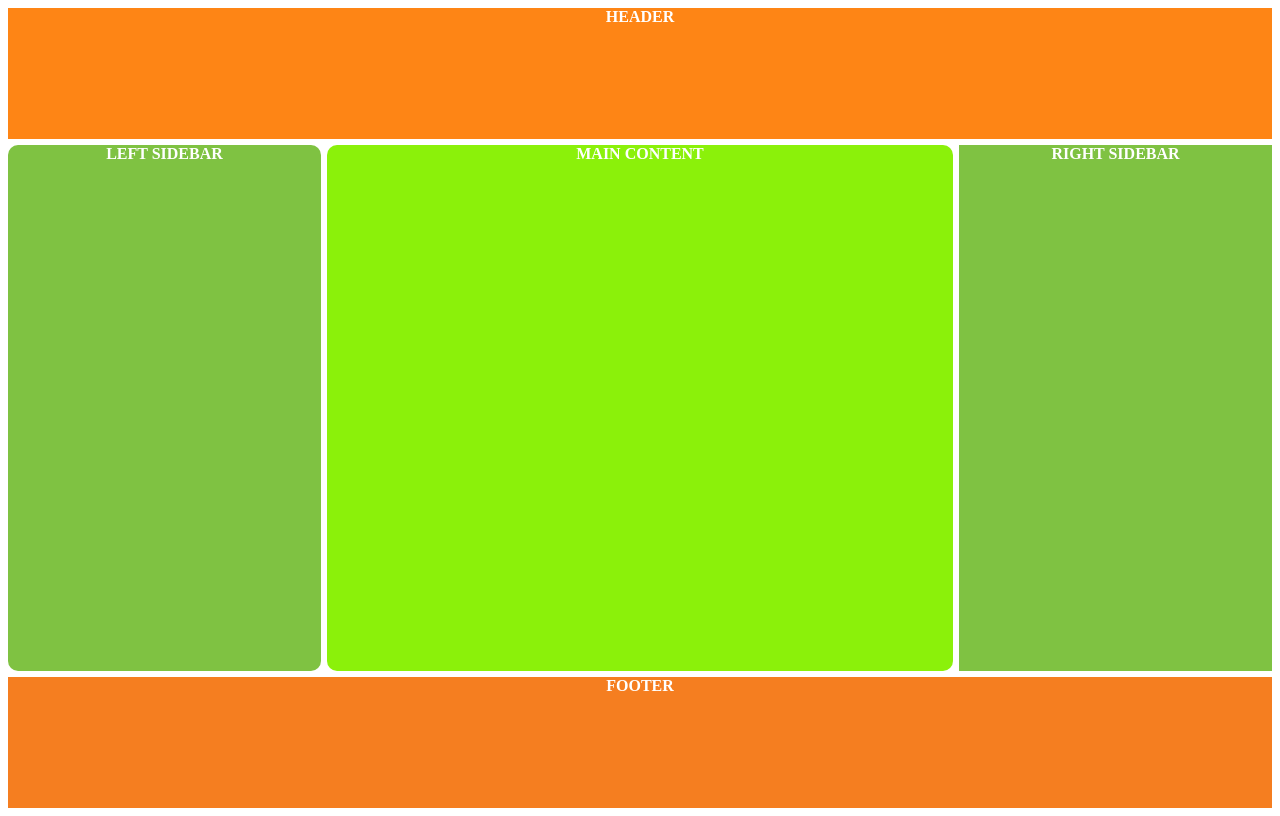
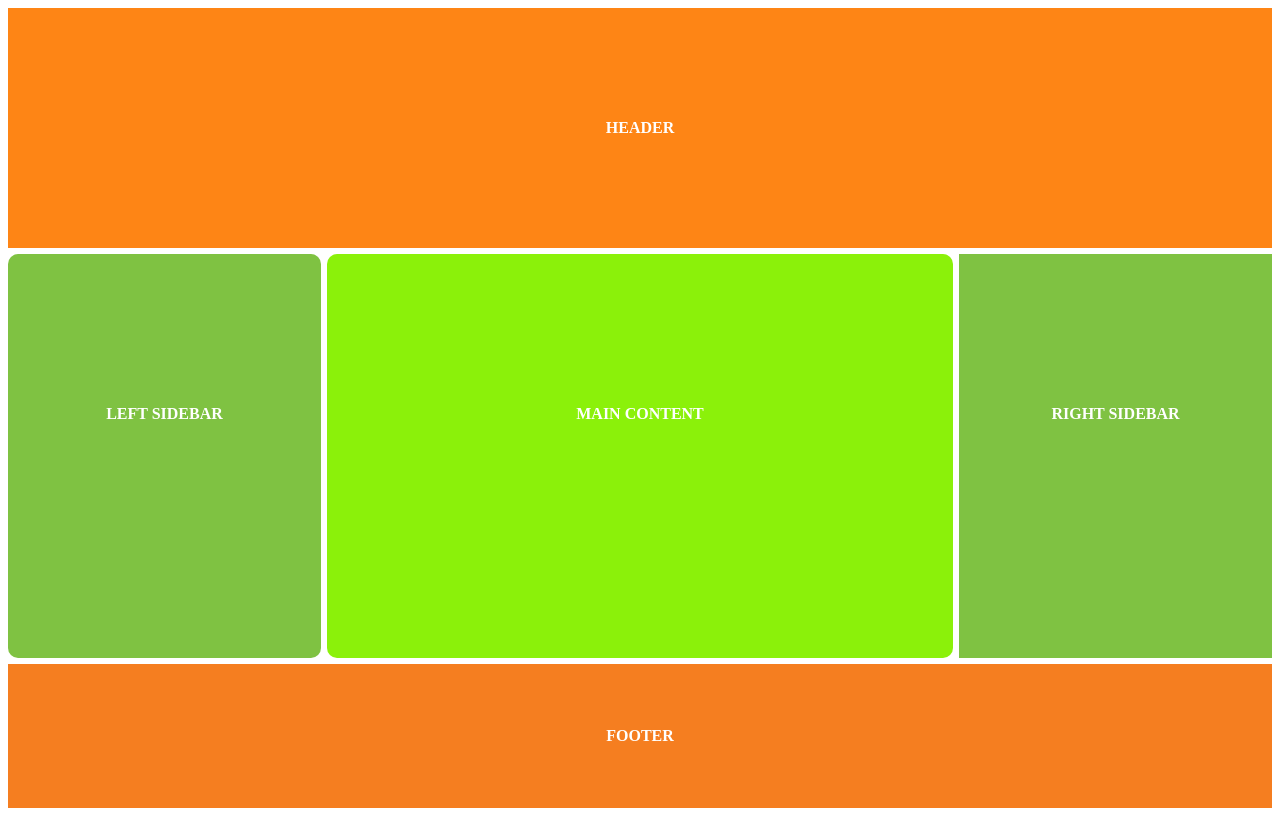
Before and after one commit to kibunjaa/assignment-001-css-grid-layout, a plain HTML site: page index.html in a window 1280 px wide. Drawn offline with Linux system fonts and the light colour scheme.

```diff
--- a/style.css
+++ b/style.css
@@ -18,22 +18,27 @@
 nav{
     background-color: #FE8515;
     grid-area: nav;
+    line-height: 15;
 }
 #LEFTSIDEBAR{
     background-color: #7FC242;
     grid-area: leftsidebar;
     border-radius: 10px;
+    line-height: 20;
 }
 #MAINCONTENT{
     background-color: #8BF10A;
     grid-area: maincontent;
     border-radius: 10px;
+    line-height: 20;
 }
 #RIGHTSIDEBAR{
     background-color: #7FC242;
     grid-area: rightsidebar;
+    line-height: 20;
 }
 footer{
     background-color: #F57E20;
     grid-area: footer;
+    line-height: 9;
 }
```
